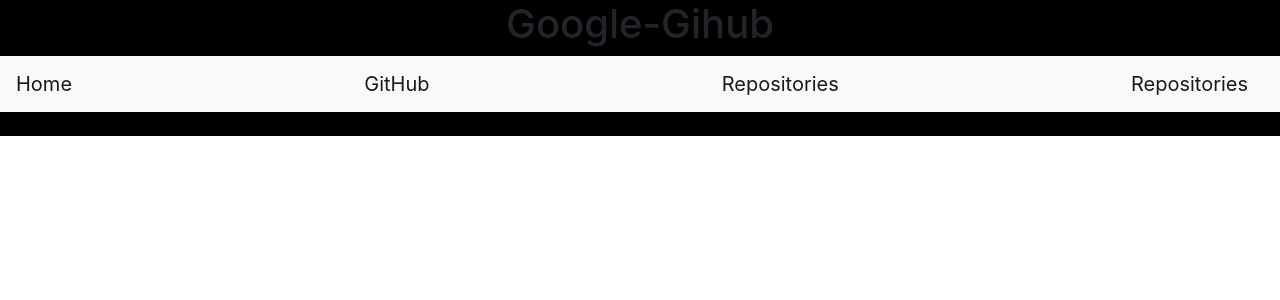
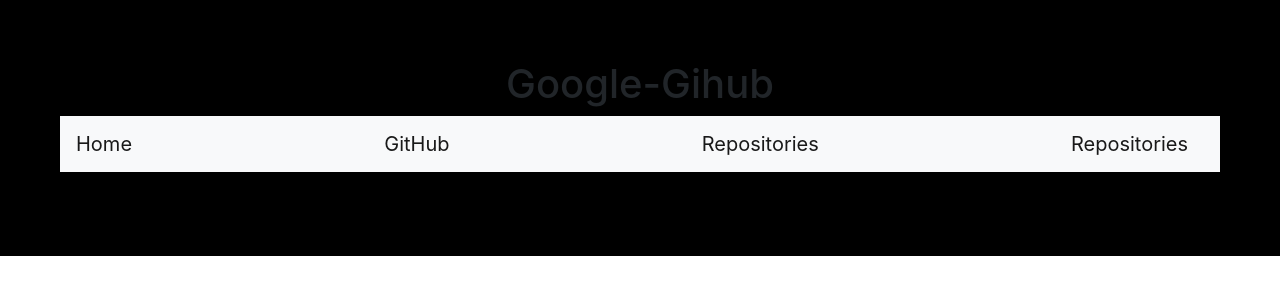
Before and after one commit to feysal-Ibrahim/Google-Github, an Angular app: page / in a window 1280 px wide. Shown: the top 300 px of the page. Built offline with nearby package versions, Linux system fonts and the light colour scheme.

Commit message:
add padding to the navbar to be 60px

```diff
--- a/src/app/app.component.css
+++ b/src/app/app.component.css
@@ -1,6 +1,6 @@
 .container-flex {
     background-color: black;
-    /* padding: 60px; */
+    padding: 60px;
 }
 
 
```
